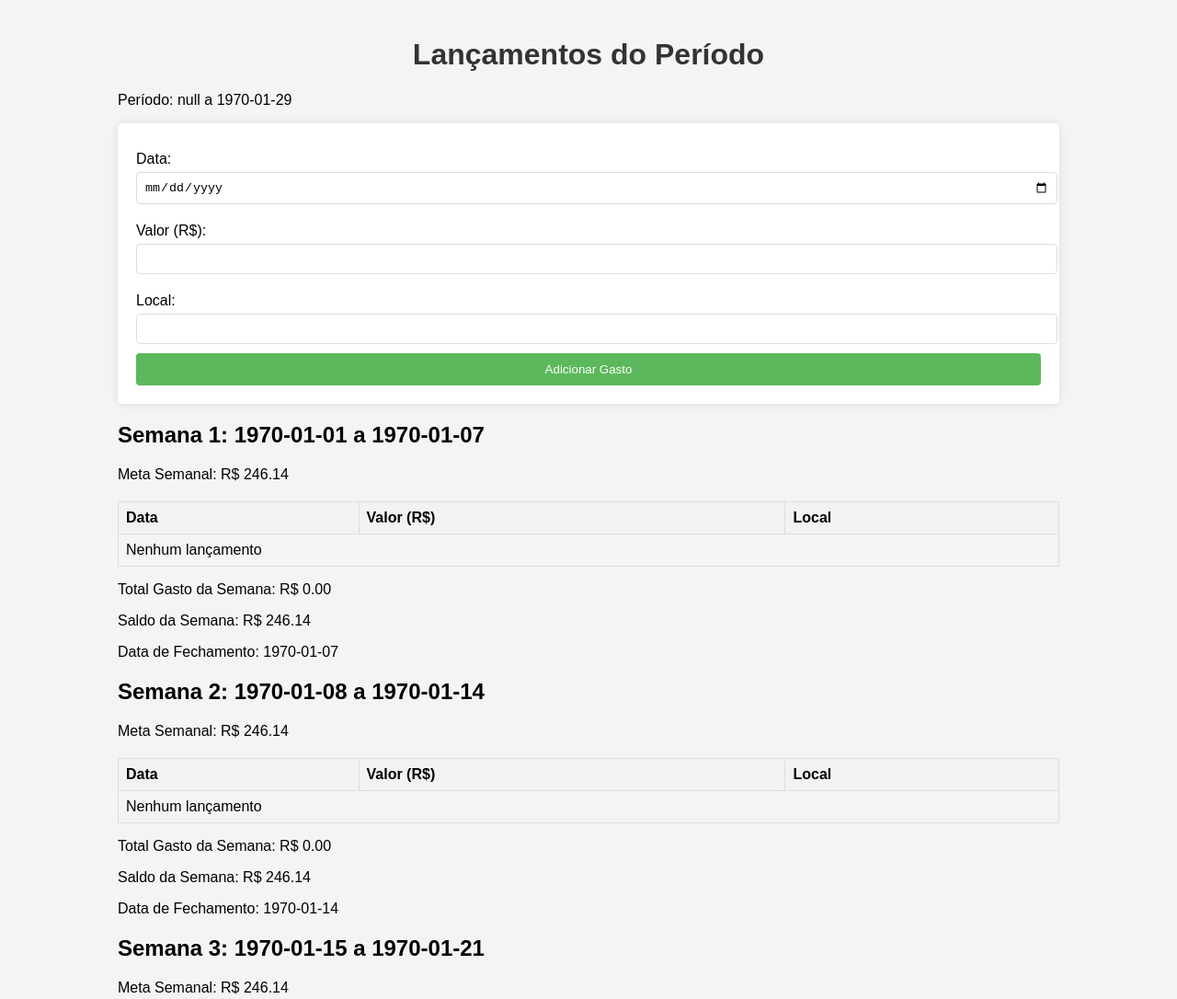
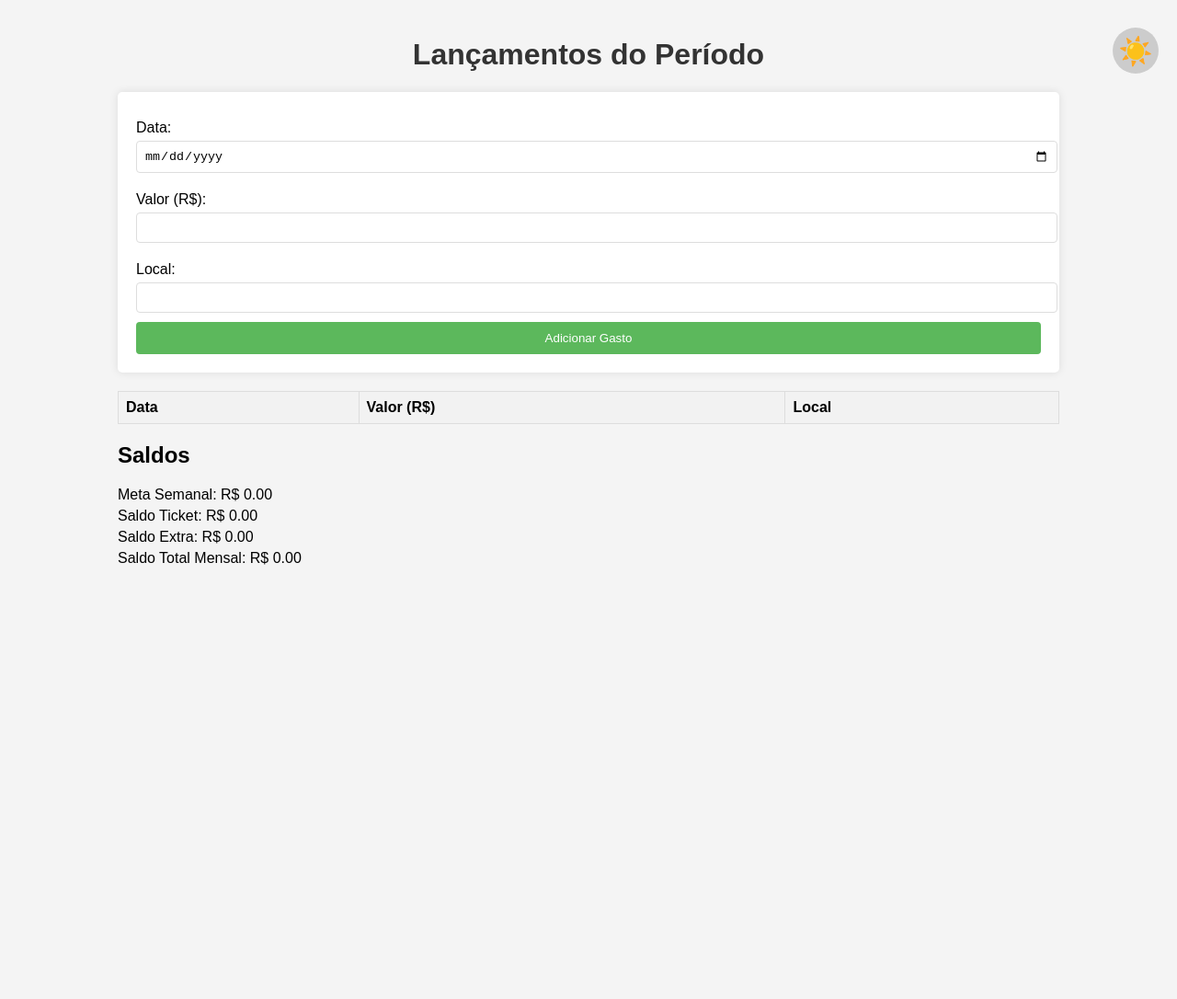
Before and after one commit to vini-mello/controle-financeiro, a plain HTML site: page lancamentos.html in a window 1280 px wide. Shown: the top 1086 px of the page at 92% size. After the commit the page ends 800 px from the top, so only its background shows below. Drawn offline with Linux system fonts and the light colour scheme.

Commit message:
Restaurando layout e toggle de modo escuro/claro.

```diff
--- a/lancamentos.html
+++ b/lancamentos.html
@@ -9,7 +9,6 @@
 <body>
     <div class="container">
         <h1>Lançamentos do Período</h1>
-        <div id="periodo"></div>
         <div class="form">
             <label for="data">Data:</label>
             <input type="date" id="data">
@@ -19,7 +18,27 @@
             <input type="text" id="local">
             <button onclick="adicionarGasto()">Adicionar Gasto</button>
         </div>
-        <div id="semanas"></div>
+        <table id="tabelaGastos">
+            <thead>
+                <tr>
+                    <th>Data</th>
+                    <th>Valor (R$)</th>
+                    <th>Local</th>
+                </tr>
+            </thead>
+            <tbody id="corpoTabela"></tbody>
+        </table>
+        <div class="saldos">
+            <h2>Saldos</h2>
+            <p>Meta Semanal: R$ <span id="metaSemanal">0.00</span></p>
+            <p>Saldo Ticket: R$ <span id="saldoTicket">0.00</span></p>
+            <p>Saldo Extra: R$ <span id="saldoExtra">0.00</span></p>
+            <p>Saldo Total Mensal: R$ <span id="saldoMensal">0.00</span></p>
+        </div>
+        <div class="dark-mode-toggle">
+            <input type="checkbox" id="darkModeToggle" onclick="toggleDarkMode()">
+            <label for="darkModeToggle"></label>
+        </div>
     </div>
     <script src="lancamentos.js"></script>
 </body>
```
